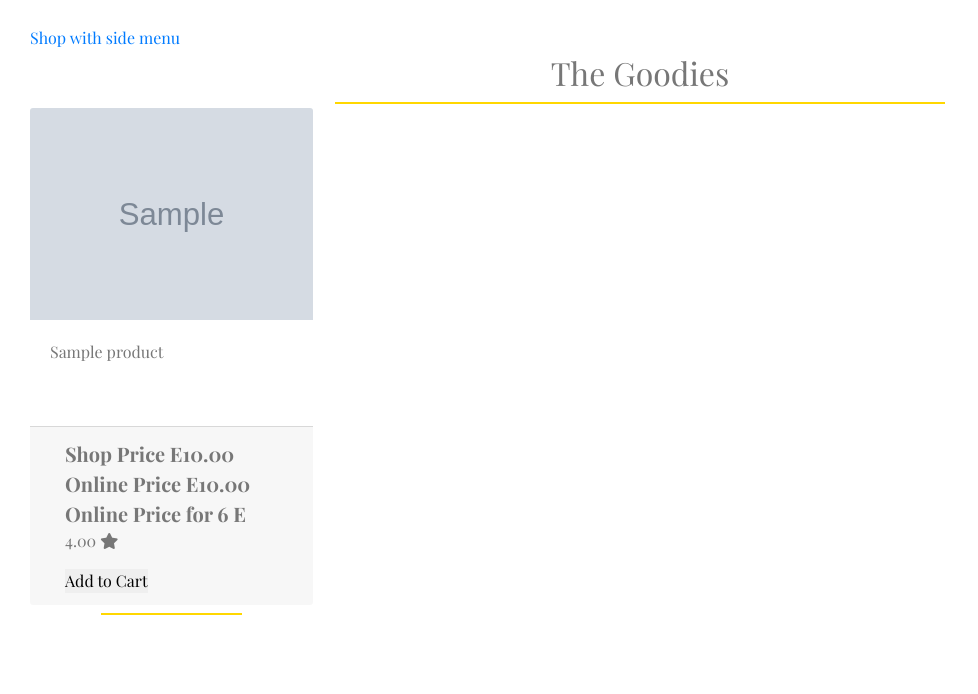
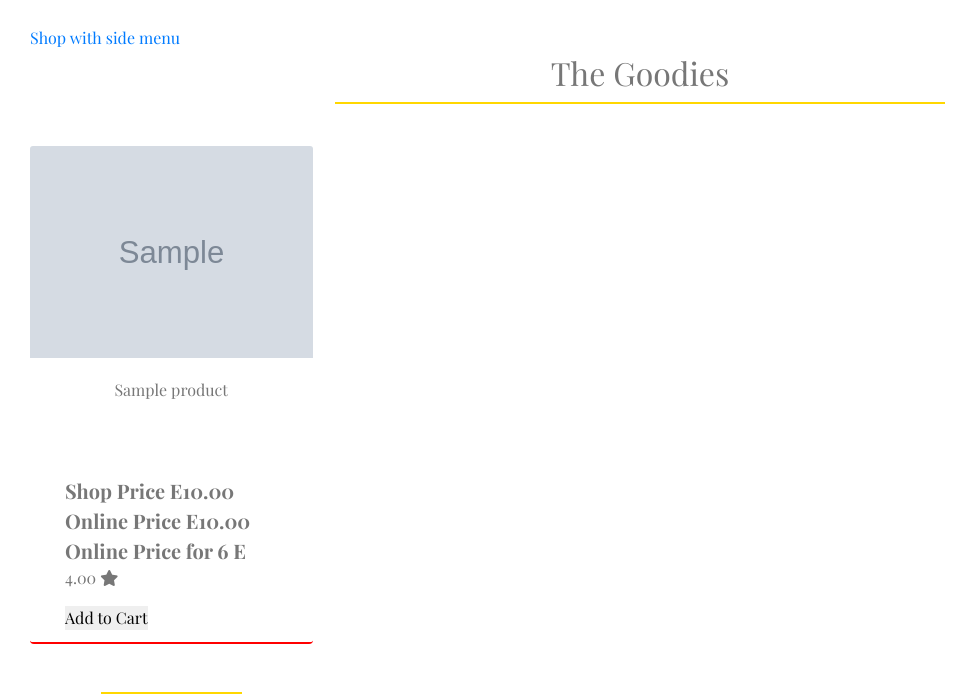
Before and after one commit to johnston9/la-donut, a Django app: page /products/ in a window 1280 px wide. Shown: the part 154-848 px from the top of the page, without its empty margins (0-978 px from the left). Before the commit the page ends 769 px from the top, so only its background shows below. Run offline with Django 3.2, Linux system fonts and the light colour scheme; tables that the repository leaves empty hold one stand-in row (values such as "Sample post"); grey boxes marked "Sample" are stand-in pictures; some libraries are stand-ins or nearby versions; some web fonts are replaced.

Commit message:
added botton border to seperate items

```diff
--- a/products/templates/products/shop.html
+++ b/products/templates/products/shop.html
@@ -29,7 +29,7 @@
                 <div class="row">
                     {% for product in products %}
                         <div class="col-sm-6 col-md-6 col-lg-4 col-xl-3">
-                            <div class="card h-100 border-0">
+                            <div id="card" class="card h-100 mt-2 mb-5">
                                 {% if product.image %}
                                 <a href="">
                                     <img class="card-img-top img-fluid" src="{{ product.image.url }}" alt="{{ product.name }}">
@@ -39,10 +39,10 @@
                                     <img class="card-img-top img-fluid" src="{{ MEDIA_URL }}no-image2.png" alt="{{ product.name }}">
                                 </a>
                                 {% endif %}
-                                <div class="card-body">
-                                    <p class="">{{ product.name }}</p>
+                                <div class="card-body pb-0">
+                                    <p class="text-center mb-0">{{ product.name }}</p>
                                 </div>
-                                <div class="card-footer">
+                                <div class="card-footer bg-white pt-0 mt-0 border-0">
                                     <div class="row">
                                         <div class="col">
                                             {% if product.shop_price %}
--- a/static/css/base.css
+++ b/static/css/base.css
@@ -227,6 +227,13 @@ hr.grey100 {
 .product-container {
     width: 100%;
 }
+
+#card {
+    border: 0;
+    border-bottom: 2px solid red;
+    padding-top: 30px;
+}
+
 .select-btn {
     color: #353d46;
     background-color: #e8ecf0;
```
